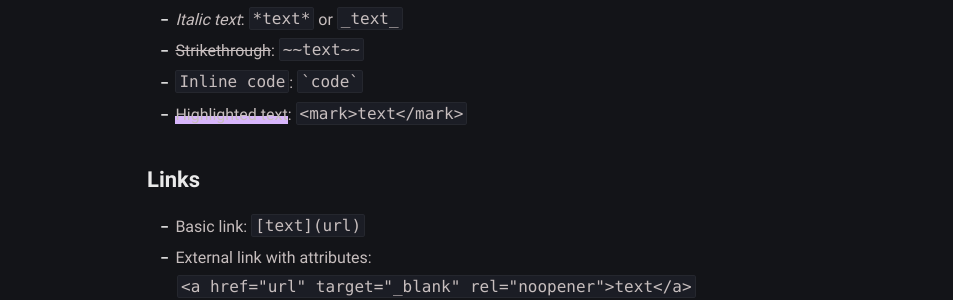
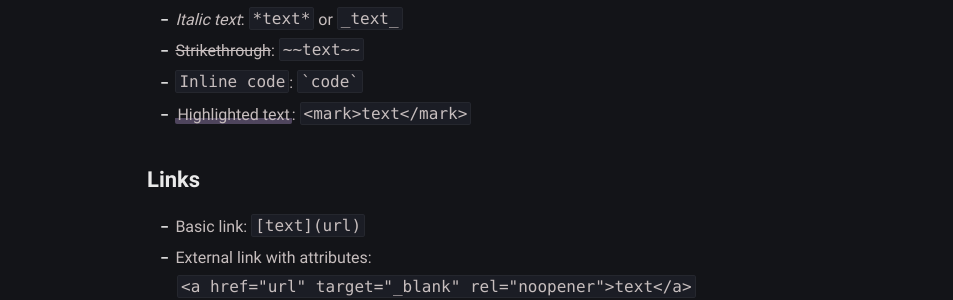
Before and after one commit to rafatorgar/rafatorgar.github.io, a Jekyll site: the page built from BLOG_FEATURES.md, in a window 1280 px wide. Shown: the part 899-1199 px from the top of the page, without its empty margins (163-1116 px from the left). Built offline with Jekyll 4.4.1, drawn with Linux system fonts in a browser that asks for light colours; our own code applies the rules of GitHub Pages for plain Markdown files.

Commit message:
fix: marked style

```diff
--- a/_sass/main.scss
+++ b/_sass/main.scss
@@ -66,12 +66,13 @@ $on-widescreen: 1152px;
 mark {
   background: linear-gradient(
     180deg,
-    transparent 60%,
-    $text-link-secondary 60%
+    transparent 70%,
+    rgba($text-link-secondary, 0.3) 70%
   );
   background-color: transparent;
-  padding: 0;
+  padding: 0 2px;
   color: inherit;
+  border-radius: 2px;
 }
 
 // Dark mode override
@@ -79,8 +80,8 @@ mark {
   mark {
     background: linear-gradient(
       180deg,
-      transparent 60%,
-      $dark-text-link-secondary 60%
+      transparent 70%,
+      rgba($dark-text-link-secondary, 0.3) 70%
     );
   }
 }
```
